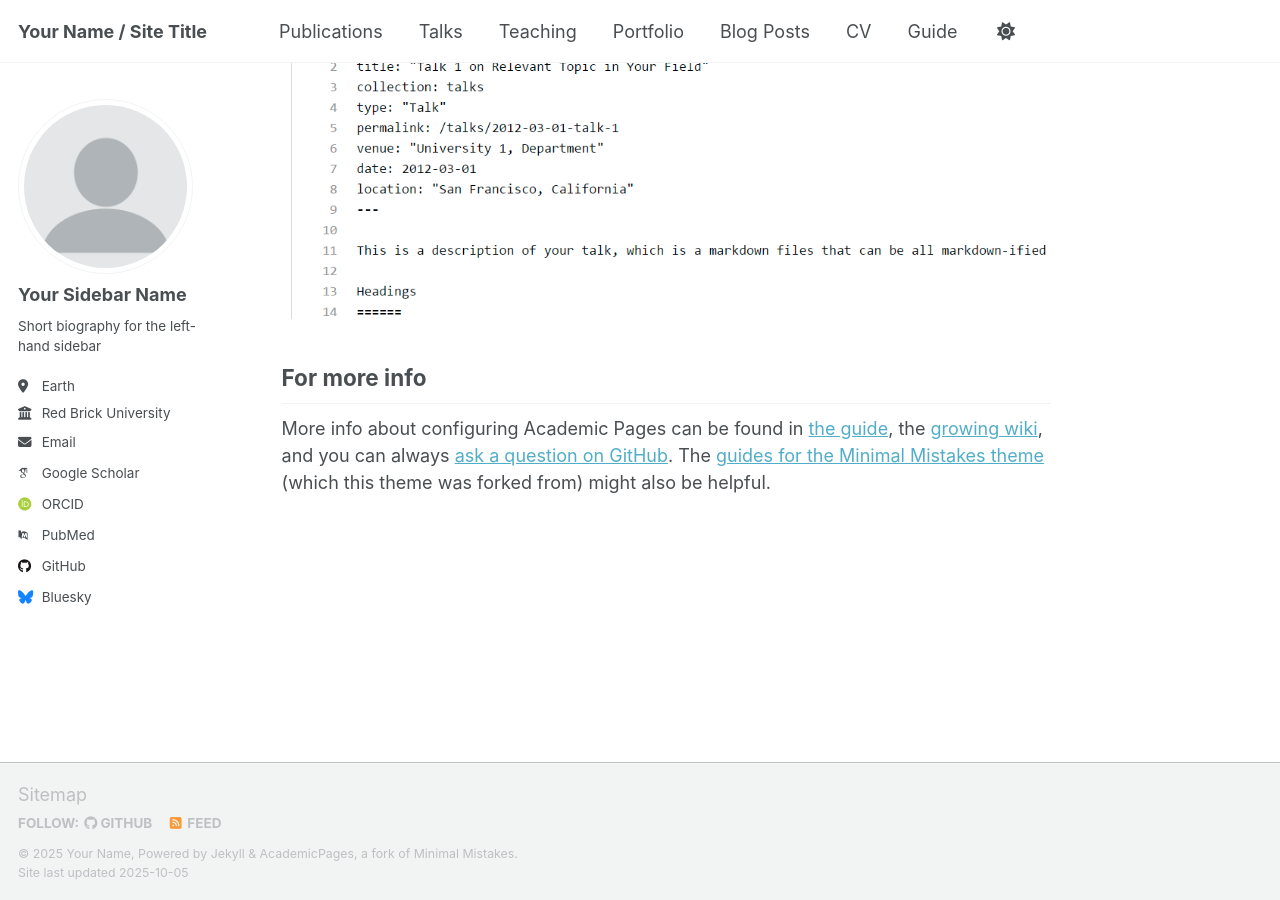
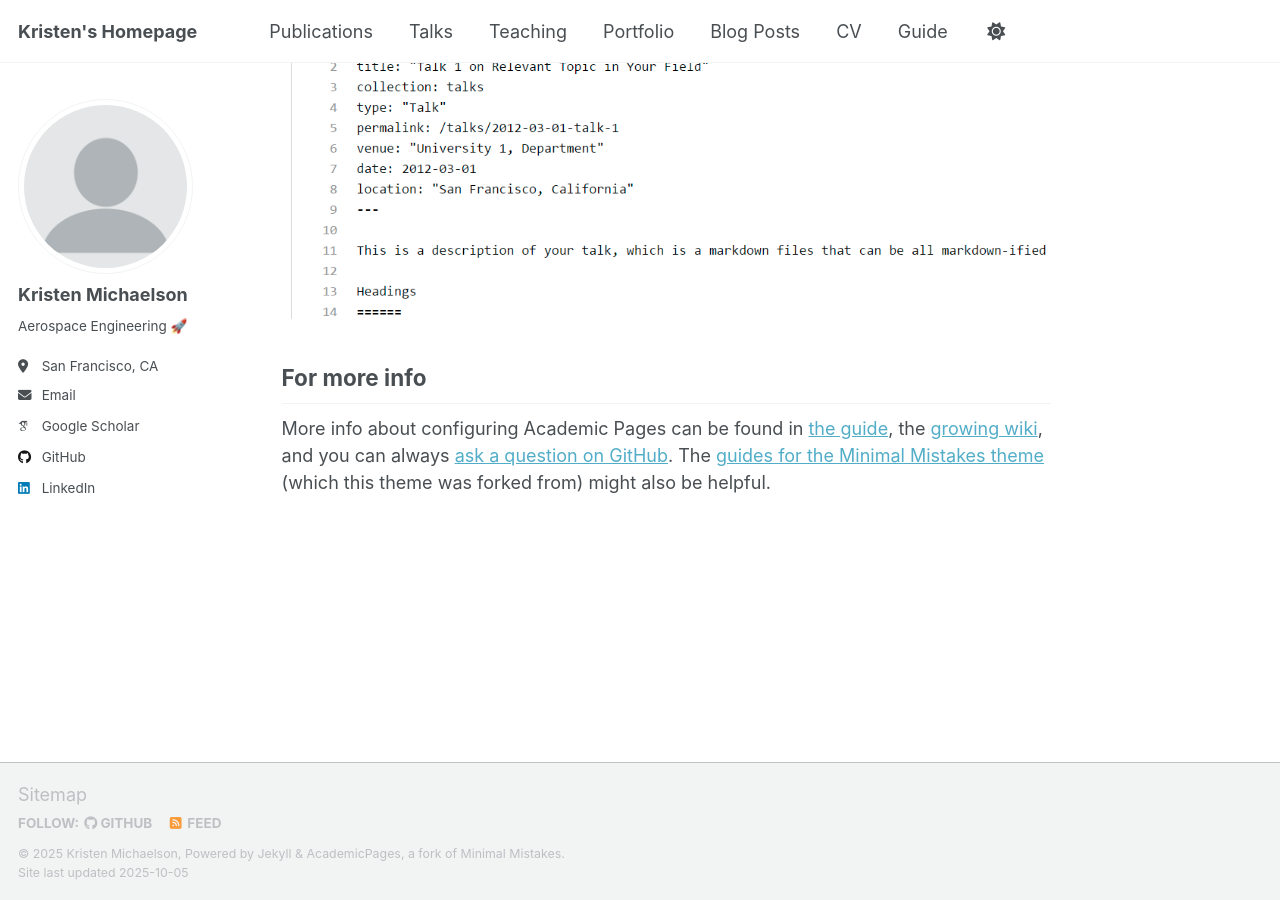
Before and after one commit to kristenmichaelson/kristenmichaelson.github.io, a Jekyll site: the page built from _pages/about.md, in a window 1280 px wide and 900 px high, scrolled down 2880 px. Built offline with Jekyll 4.4.1, drawn with Linux system fonts in a browser that asks for light colours; some web fonts are replaced; a script that is not in the unit is left out.

Commit message:
Update _config.yml

```diff
--- a/_config.yml
+++ b/_config.yml
@@ -9,11 +9,11 @@
 # Basic Site Settings
 locale                   : "en-US"
 site_theme               : "default" # Currently available options are "default", "air"
-title                    : "Your Name / Site Title"
+title                    : "Kristen's Homepage"
 title_separator          : "-"
-name                     : &name "Your Name"
-description              : &description "Your Name's academic portfolio"   # Update this with a general description of your site, this is the default if not overridden by a page
-url                      : https://academicpages.github.io # The base hostname & protocol for your site e.g. "https://[your GitHub username].github.io",
+name                     : &name "Kristen Michaelson"
+description              : &description "Kristen's portfolio"   # Update this with a general description of your site, this is the default if not overridden by a page
+url                      : https://kristenmichaelson.github.io # The base hostname & protocol for your site e.g. "https://[your GitHub username].github.io",
                                                            # or if you already have some other page hosted on Github then use "https://[your GitHub username].github.io/[Your Repo Name]"
 baseurl                  : "" # the subpath of your site, e.g. "/blog"
 repository               : "academicpages/academicpages.github.io"
@@ -24,23 +24,23 @@ repository               : "academicpages/academicpages.github.io"
 author:
   # Biographic information
   avatar           : "profile.png"
-  name             : "Your Sidebar Name"
+  name             : "Kristen Michaelson"
   pronouns         : # example: "she/her"
-  bio              : "Short biography for the left-hand sidebar"
-  location         : "Earth"
-  employer         : "Red Brick University"
+  bio              : "Aerospace Engineering 🚀"
+  location         : "San Francisco, CA"
+  employer         : # "Red Brick University"
   uri              : # URL
-  email            : "none@example.org"
+  email            : "kristen.michaelson@gmail.com"
 
   # Academic websites
   academia         : # URL
   arxiv            : # URL - Update with the correct link to your profile
-  googlescholar    : "https://scholar.google.com/citations?user=PS_CX0AAAAAJ"
+  googlescholar    : "https://scholar.google.com/citations?user=sxHDUVQAAAAJ"
   inspire-hep      : # URL
   impactstory      : # URL
-  orcid            : "http://orcid.org/yourorcidurl"
+  orcid            : # URL
   semantic         : # URL
-  pubmed           : "https://www.ncbi.nlm.nih.gov/pubmed/?term=john+snow"
+  pubmed           : # URL
   researchgate     : # URL
   scopus           : # URL
 
@@ -48,13 +48,13 @@ author:
   bitbucket        : # Username - Update with your username on the site
   codepen          : # Username
   dribbble         : # Username
-  github           : "academicpages"
+  github           : "kristenmichaelson"
   kaggle           : # Username
   stackoverflow    : # User number or user number and name (i.e., use "1" or "1/jeff-atwood")
 
   # Social media
   artstation       : # Username
-  bluesky          : "bsky.app" # Replace this with you Bluesky username
+  bluesky          : # "bsky.app" # Replace this with you Bluesky username
   facebook         : # Username
   flickr           : # Username
   foursquare       : # Username
@@ -63,7 +63,7 @@ author:
   keybase          : # Username
   instagram        : # Username
   lastfm           : # Username
-  linkedin         : # Username
+  linkedin         : "kristen-michaelson-phd-939034a8"
   mastodon         : # URL
   medium           : # URL
   pinterest        : # Username
```
